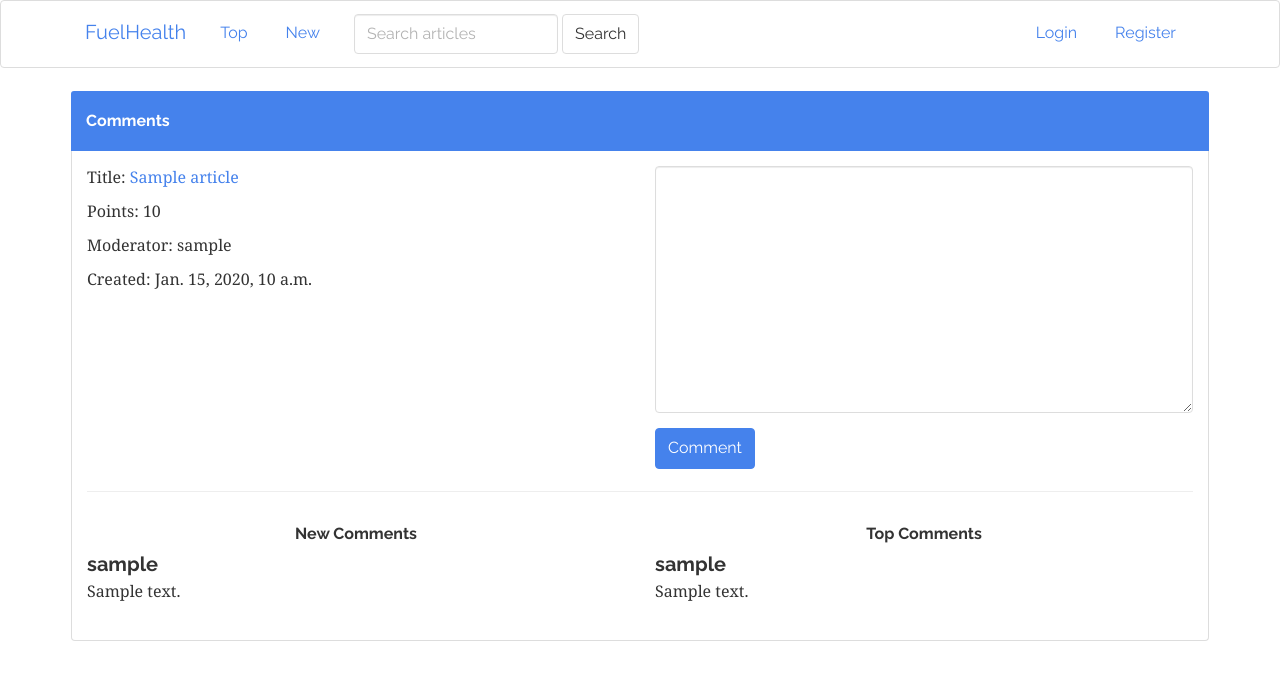
After one commit to broccolirob/fuelhealth, a Django app: page /article/1/ in a window 1280 px wide. The commit adds this page. Shown: the top 680 px of the page. Run offline with Django 3.2, Linux system fonts and the light colour scheme; tables that the repository leaves empty hold one stand-in row (values such as "Sample post"); some libraries are stand-ins or nearby versions.

Commit message:
add commenting

```diff
--- a/apps/news/forms.py
+++ b/apps/news/forms.py
@@ -2,7 +2,7 @@ from django import forms
 from django.contrib.auth.forms import UserCreationForm
 from django.contrib.auth.models import User
 from django.forms import ModelForm
-from apps.news.models import Article
+from apps.news.models import Article, Comment
 from haystack.forms import SearchForm
 
 
@@ -32,3 +32,11 @@ class ArticleSearchForm(SearchForm):
 
     def no_query_found(self):
         return self.searchqueryset.all()
+
+
+class CommentForm(ModelForm):
+    body = forms.CharField(widget=forms.Textarea(attrs={'class': 'form-control'}))
+
+    class Meta:
+        model = Comment
+        exclude = ('article', 'author', 'points', 'voters', 'created_at')
--- a/apps/news/models.py
+++ b/apps/news/models.py
@@ -21,6 +21,13 @@ class Article(models.Model):
         return "{}".format(self.title)
 
 
-# class Comment(models.Model):
-#     article = models.ForeignKey(Article, related_name='comments')
-#     body = models.TextField()
+class Comment(models.Model):
+    article = models.ForeignKey(Article, related_name='comments')
+    body = models.TextField()
+    author = models.ForeignKey(User, related_name='comments_made')
+    points = models.IntegerField(default=1)
+    voters = models.ManyToManyField(User, related_name='liked_comments')
+    created_at = models.DateTimeField(auto_now_add=True)
+
+    def __unicode__(self):
+        return "In {}, by {}".format(self.article, self.author)
--- /dev/null
+++ b/apps/news/templates/article_detail.html
@@ -0,0 +1,66 @@
+{% extends 'base.html' %}
+
+{% block title %}{{ article.title }} | {% endblock %}
+
+{% block content %}
+<div class="row">
+    <div class="col-lg-12">
+        <div class="panel panel-primary">
+            <div class="panel-heading">
+                <h5>Comments</h5>
+            </div>
+            <div class="panel-body">
+                <div class="row">
+                    <div class="col-lg-6">
+                        <p>Title: <a href="{{ article.url }}">{{ article.title }}</a></p>
+                        <p>Points: {{ article.points }}</p>
+                        <p>Moderator: {{ article.moderator }}</p>
+                        <p>Created: {{ article.created_at }}</p>
+                    </div>
+                    <div class="col-lg-6">
+                        <form method="post" role="form">
+                            {% csrf_token %}
+                            <div class="form-group">
+                                {% for field in form %}
+                                {{ field }}
+                                {% endfor %}
+                            </div>
+                            <button class="btn btn-primary" type="submit" value="Add comment">Comment</button>
+                        </form>
+                    </div>
+                </div>
+                <hr>
+
+                <div class="row">
+                    <div class="col-lg-6">
+                        <h5 style="text-align: center;">New Comments</h5>
+                        <ul class="media-list">
+                        {% for comment in new_comments %}
+                            <li class="media">
+                                <div class="media-body">
+                                    <h4 class="media-heading">{{ comment.author }}</h4>
+                                    <p>{{ comment.body }}</p>
+                                </div>
+                            </li>
+                        {% endfor %}
+                        </ul>
+                    </div>
+                    <div class="col-lg-6">
+                        <h5 style="text-align: center;">Top Comments</h5>
+                        <ul class="media-list">
+                        {% for comment in top_comments %}
+                            <li class="media">
+                                <div class="media-body">
+                                    <h4 class="media-heading">{{ comment.author }}</h4>
+                                    <p>{{ comment.body }}</p>
+                                </div>
+                            </li>
+                        {% endfor %}
+                        </ul>
+                    </div>
+                </div>
+            </div>
+        </div>
+    </div>
+</div>
+{% endblock %}
--- a/apps/news/templates/base.html
+++ b/apps/news/templates/base.html
@@ -2,7 +2,7 @@
 <!DOCTYPE html>
 <html>
 <head>
-    <title>FuelHealth</title>
+    <title>{% block title %}{% endblock %}FuelHealth</title>
 
     <link rel="shortcut icon" href="{% static 'img/flame.ico' %}">
 
--- a/apps/news/templates/news.html
+++ b/apps/news/templates/news.html
@@ -20,7 +20,7 @@
                                 <span class="glyphicon glyphicon-ok pull-right"></span>
                             {% endif %}
                         </li>
-                            <p>{{ article.points }} points by {{ article.moderator }} at {{ article.created_at }}</p>
+                            <p>{{ article.points }} points by {{ article.moderator }} at {{ article.created_at }} | <a href="{% url 'article_detail' article.id %}">Comments</a></p>
                             <hr>
                         {% endfor %}
                     </ol>
--- a/apps/news/templates/registration/login.html
+++ b/apps/news/templates/registration/login.html
@@ -1,4 +1,6 @@
 {% extends 'base.html' %}
+
+{% block title %}Login | {% endblock %}
 
 {% block content %}
 <div class="row">
--- a/apps/news/templates/registration/register.html
+++ b/apps/news/templates/registration/register.html
@@ -1,4 +1,6 @@
 {% extends 'base.html' %}
+
+{% block title %}Signup | {% endblock %}
 
 {% block content %}
 <div class="row">
--- a/apps/news/views.py
+++ b/apps/news/views.py
@@ -2,8 +2,8 @@ from django.contrib.auth.decorators import login_required
 # from django.contrib.auth.forms import UserCreationForm
 from django.contrib.auth.models import User
 from django.shortcuts import render, redirect, get_object_or_404
-from apps.news.models import Article
-from apps.news.forms import ArticleForm, ArticleSearchForm, RegistrationForm
+from apps.news.models import Article, Comment
+from apps.news.forms import ArticleForm, ArticleSearchForm, RegistrationForm, CommentForm
 from apps.news.utils import top_articles
 
 
@@ -79,6 +79,25 @@ def user_articles(request):
     return render(request, 'user_articles.html', data)
 
 
+def article_detail(request, article_id):
+    article = Article.objects.get(pk=article_id)
+    new_comments = Comment.objects.filter(article_id=article_id).order_by("-created_at")
+    top_comments = Comment.objects.filter(article_id=article_id).order_by("points")
+    if request.method == 'POST':
+        form = CommentForm(request.POST)
+        if form.is_valid():
+            comment = Comment.objects.create(article=article,
+                                             body=form.cleaned_data['body'],
+                                             author=request.user,
+                                             points=1)
+            comment.save()
+            return redirect('article_detail', article_id)
+    else:
+        form = CommentForm()
+    data = {'article': article, 'new_comments': new_comments, 'top_comments': top_comments, 'form': form}
+    return render(request, 'article_detail.html', data)
+
+
 def delete_article(request, article_id):
     article = Article.objects.get(pk=article_id)
     article.delete()
--- a/fuelhealth/urls.py
+++ b/fuelhealth/urls.py
@@ -6,6 +6,7 @@ urlpatterns = patterns('',
     url(r'^vote/$', 'apps.news.views.vote', name='vote'),
     url(r'^new/', 'apps.news.views.new', name='new'),
     url(r'^articles/$', 'apps.news.views.user_articles', name='user_articles'),
+    url(r'^article/(?P<article_id>\w+)/$', 'apps.news.views.article_detail', name='article_detail'),
     url(r'^article/(?P<article_id>\w+)/delete', 'apps.news.views.delete_article', name='delete_article'),
     url(r'^search/', include('haystack.urls')),
 
```
Also changed, not shown: apps/news/admin.py (+6 -1 lines), apps/news/migrations/0002_comment.py (added), 1 other file.
